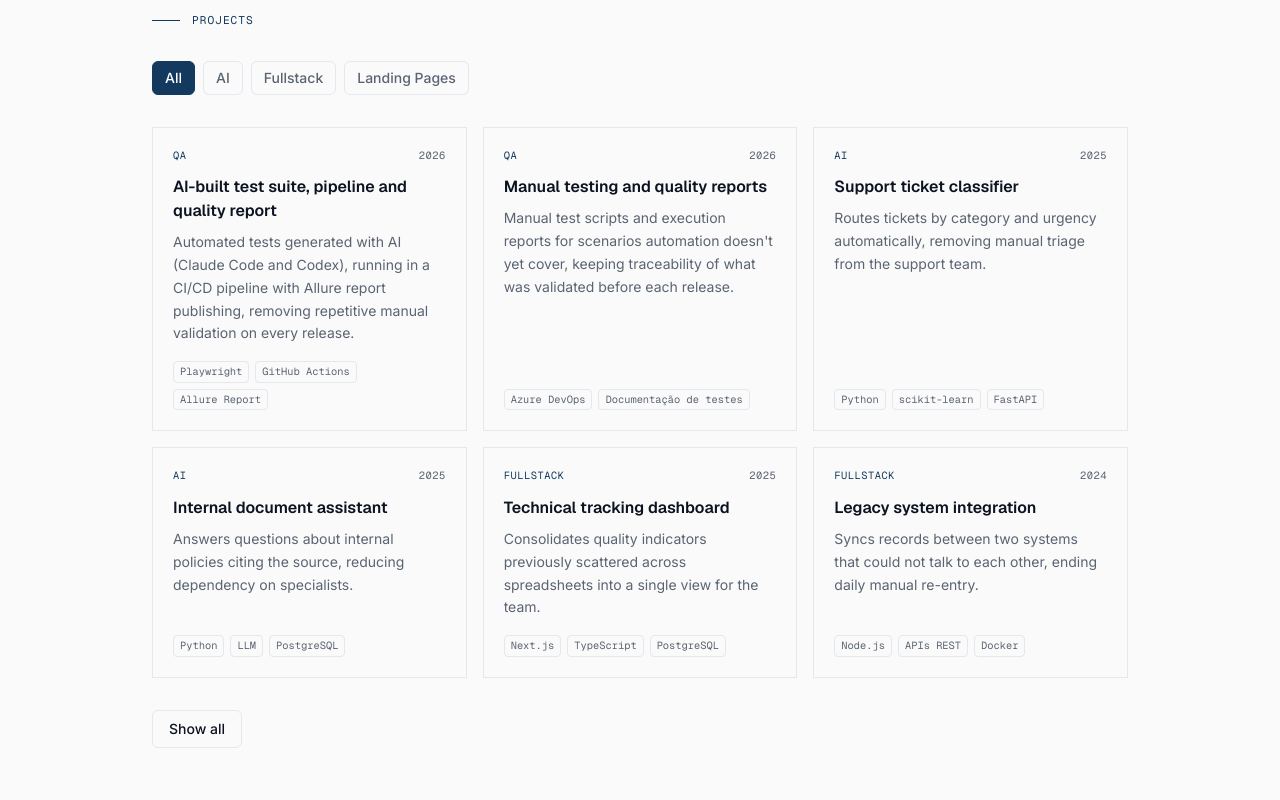
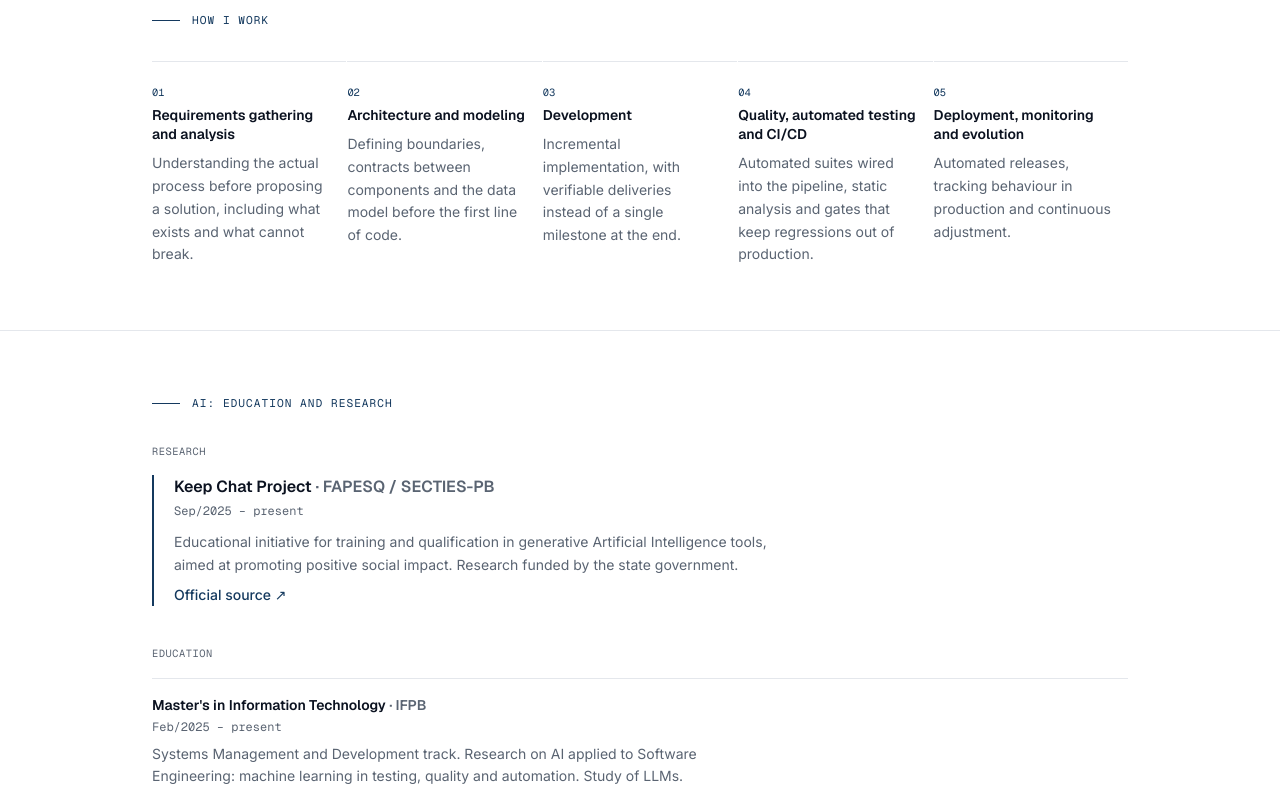
Before and after one commit to Andrew-Figueiredo/andrew-landing, a Next.js app: page /en in a window 1280 px wide. Shown: the part 1080-1880 px from the top of the page. Built offline with nearby package versions, Linux system fonts and the light colour scheme.

Commit message:
feat: Projects filtra base e categorias pela area

```diff
--- a/src/app/[lang]/page.tsx
+++ b/src/app/[lang]/page.tsx
@@ -4,7 +4,6 @@ import { Navbar } from '@/components/layout/Navbar';
 import { Footer } from '@/components/layout/Footer';
 import { Hero } from '@/components/sections/Hero';
 import { About } from '@/components/sections/About';
-import { Projects } from '@/components/sections/Projects';
 import { Process } from '@/components/sections/Process';
 import { AiResearch } from '@/components/sections/AiResearch';
 import { Experience } from '@/components/sections/Experience';
@@ -20,7 +19,6 @@ export default async function Page({ params }: { params: Promise<{ lang: string
       <main>
         <Hero lang={lang} />
         <About lang={lang} />
-        <Projects lang={lang} />
         <Process lang={lang} />
         <AiResearch lang={lang} />
         <Experience lang={lang} />
--- a/src/components/sections/Projects.tsx
+++ b/src/components/sections/Projects.tsx
@@ -4,14 +4,15 @@ import { useState } from 'react';
 import { AnimatePresence, motion, useReducedMotion } from 'framer-motion';
 import { getDictionary, type Locale } from '@/i18n';
 import { projects } from '@/data/projects';
-import type { ProjectCategory } from '@/data/types';
+import { categoriesForArea } from '@/data/areas';
+import type { AreaId, ProjectCategory } from '@/data/types';
 import { ProjectCard } from '@/components/ProjectCard';
 import { SectionHeading } from '@/components/SectionHeading';
 
 type Filter = 'all' | ProjectCategory;
-const ORDER: ProjectCategory[] = ['ia', 'fullstack', 'landing'];
+const ORDER: ProjectCategory[] = ['ia', 'fullstack', 'landing', 'qa'];
 
-export function Projects({ lang }: { lang: Locale }) {
+export function Projects({ lang, area }: { lang: Locale; area: AreaId }) {
   const t = getDictionary(lang);
   const reduced = useReducedMotion();
   const [filter, setFilter] = useState<Filter>('all');
@@ -24,14 +25,17 @@ export function Projects({ lang }: { lang: Locale }) {
     qa: t.projects.filterQa,
   };
 
+  const areaCategories = categoriesForArea(area);
   const filters: { key: Filter; label: string }[] = [
     { key: 'all', label: t.projects.filterAll },
-    { key: 'ia', label: t.projects.filterIa },
-    { key: 'fullstack', label: t.projects.filterFullstack },
-    { key: 'landing', label: t.projects.filterLanding },
+    ...ORDER.filter((c) => areaCategories.includes(c)).map((c) => ({
+      key: c as Filter,
+      label: categoryLabel[c],
+    })),
   ];
 
-  const sorted = [...projects].sort(
+  const base = projects.filter((p) => areaCategories.includes(p.category));
+  const sorted = [...base].sort(
     (a, b) => ORDER.indexOf(a.category) - ORDER.indexOf(b.category) || b.year - a.year,
   );
   const byFilter = filter === 'all' ? sorted : sorted.filter((p) => p.category === filter);
```
